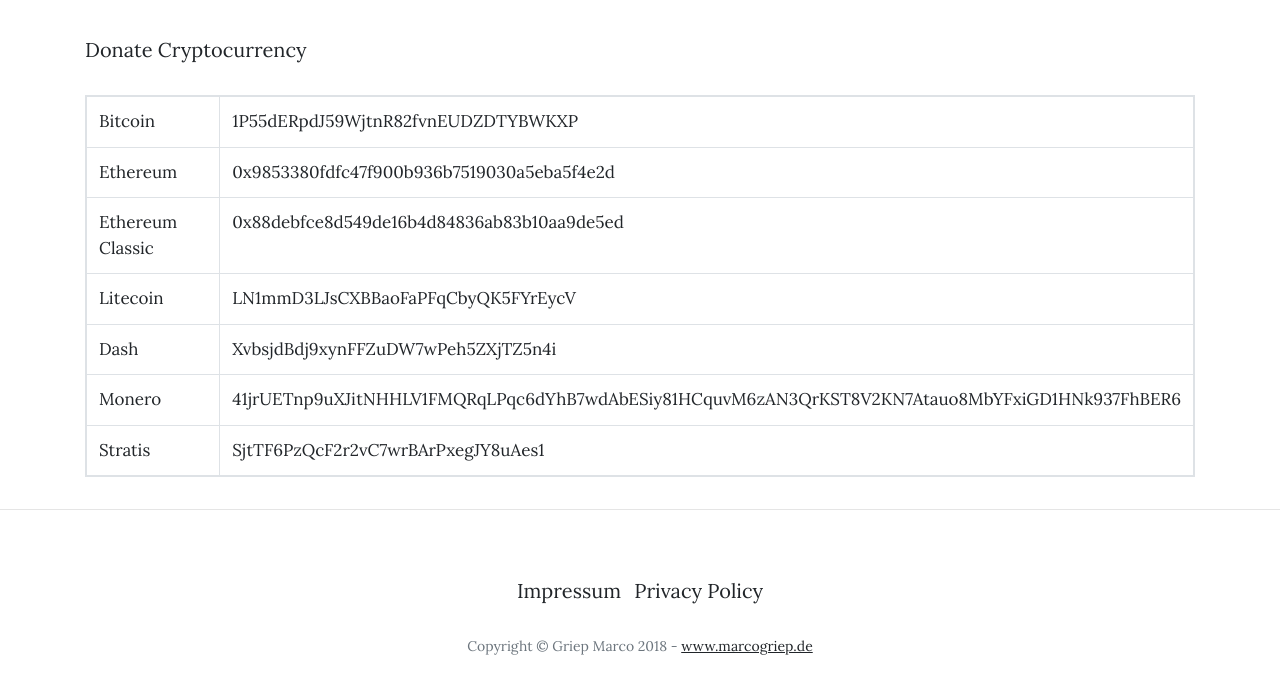
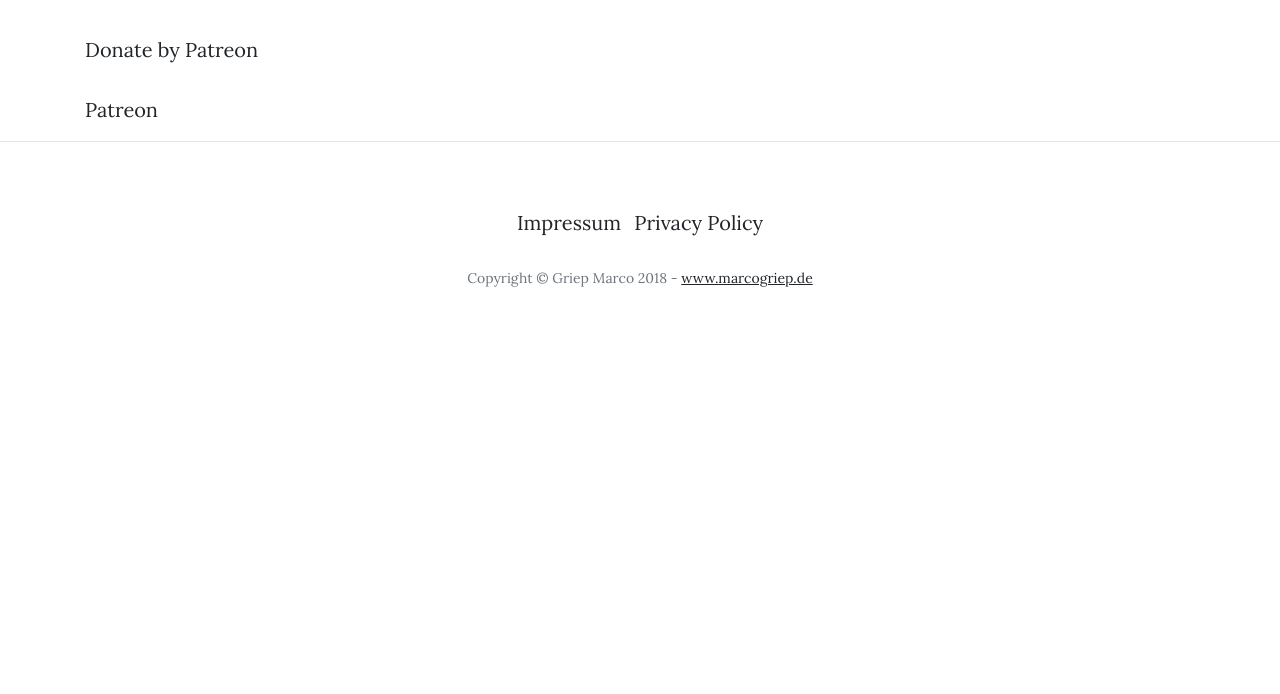
Before and after one commit to MarcoGriep88/WordPress-RSS-Feed-API, a website: page docs/donate.html in a window 1280 px wide. Shown: the part 982-1676 px from the top of the page. After the commit the page ends 1336 px from the top, so only its background shows below. Drawn offline with nearby package versions, Linux system fonts and the light colour scheme.

Commit message:
Donate Arten geändert

```diff
--- a/docs/donate.html
+++ b/docs/donate.html
@@ -82,17 +82,8 @@
               <input type="image" src="https://www.paypalobjects.com/de_DE/DE/i/btn/btn_donateCC_LG.gif" border="0" name="submit" alt="Jetzt einfach, schnell und sicher online bezahlen – mit PayPal.">
               <img alt="" border="0" src="https://www.paypalobjects.com/de_DE/i/scr/pixel.gif" width="1" height="1">
             </form>
-
-            <p>Donate Cryptocurrency</p>
-            <table class="table table-bordered table-responsive">
-              <tr><td>Bitcoin</td><td>1P55dERpdJ59WjtnR82fvnEUDZDTYBWKXP</td></tr>
-              <tr><td>Ethereum</td><td>0x9853380fdfc47f900b936b7519030a5eba5f4e2d</td></tr>
-              <tr><td>Ethereum Classic</td><td>0x88debfce8d549de16b4d84836ab83b10aa9de5ed</td></tr>
-              <tr><td>Litecoin</td><td>LN1mmD3LJsCXBBaoFaPFqCbyQK5FYrEycV</td></tr>
-              <tr><td>Dash</td><td>XvbsjdBdj9xynFFZuDW7wPeh5ZXjTZ5n4i</td></tr>
-              <tr><td>Monero</td><td>41jrUETnp9uXJitNHHLV1FMQRqLPqc6dYhB7wdAbESiy81HCquvM6zAN3QrKST8V2KN7Atauo8MbYFxiGD1HNk937FhBER6</td></tr>
-              <tr><td>Stratis</td><td>SjtTF6PzQcF2r2vC7wrBArPxegJY8uAes1</td></tr>
-            </table>
+          <p>Donate by Patreon</p>
+          <a href="https://patreon.com/griepmarco">Patreon</a>
           </div>
         </div>
       </div>
```
